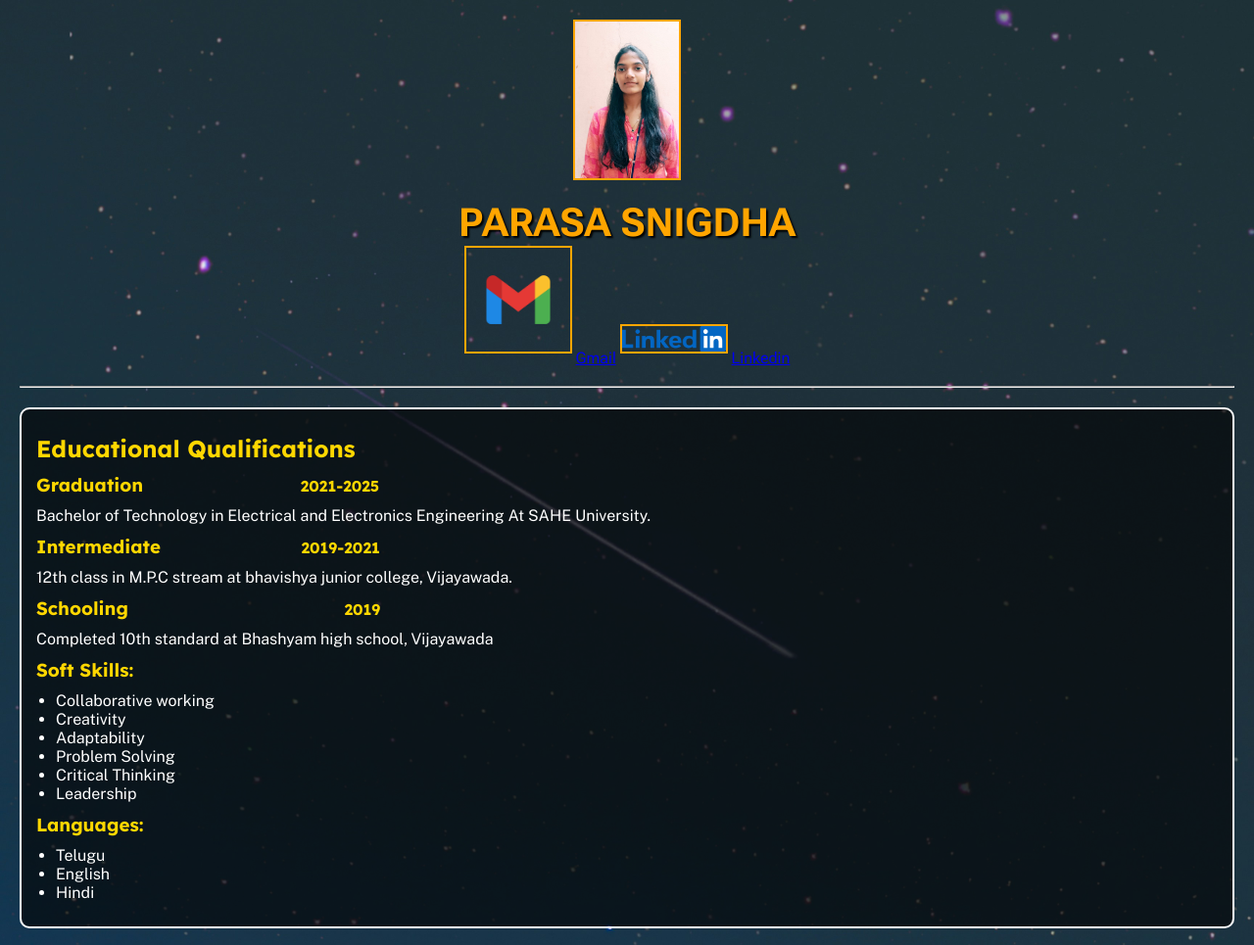
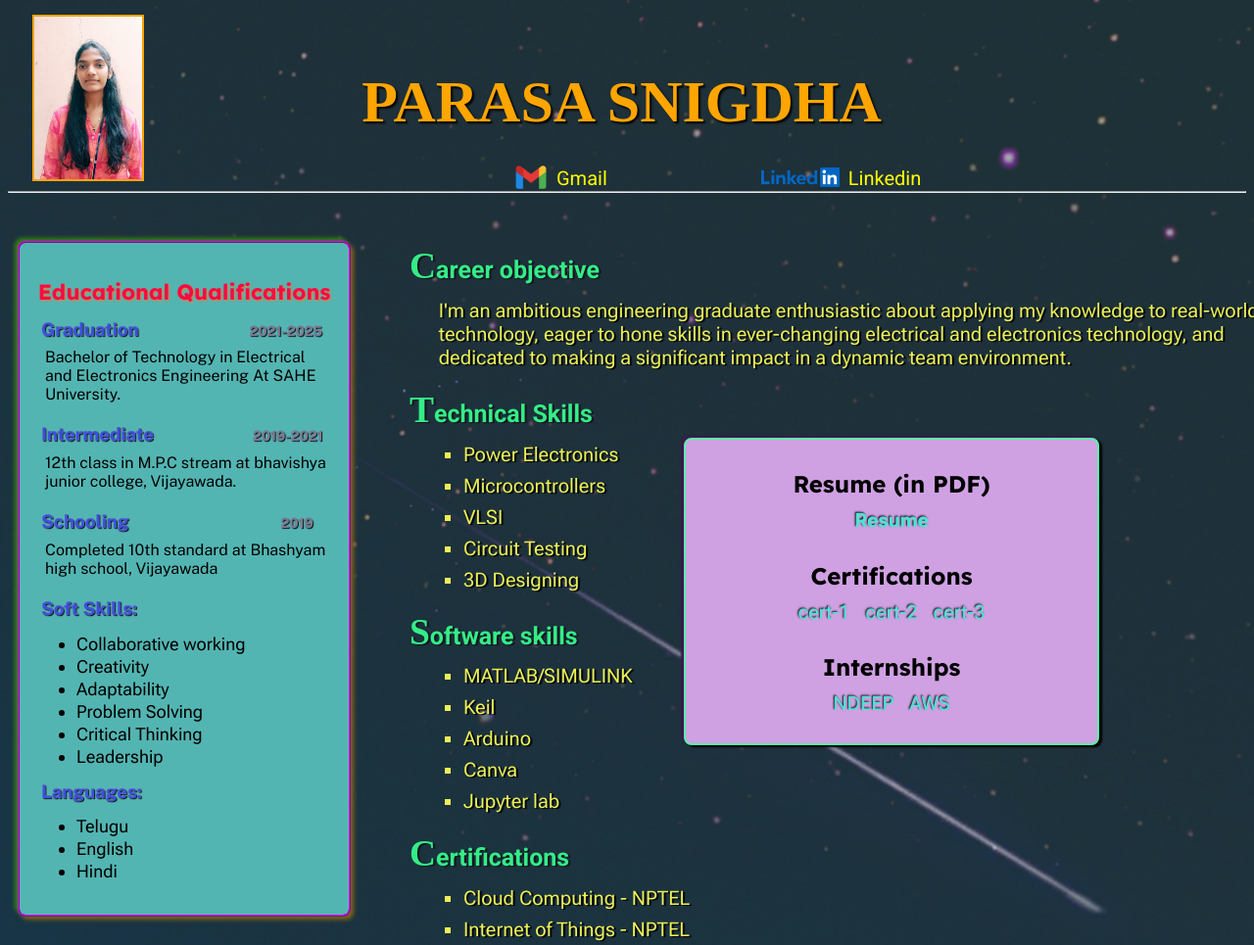
Before and after one commit to Raviraja061/Snigdha, a plain HTML site: page index.html in a window 1280 px wide. Shown: the top 965 px of the page at 98% size. Drawn offline with nearby package versions, Linux system fonts and the light colour scheme; a web font is replaced by a local one.

Commit message:
Update style.css

```diff
--- a/style.css
+++ b/style.css
@@ -1,117 +1,310 @@
-* {
-  box-sizing: border-box;
-  margin: 0;
-  padding: 0;
+#head1{
+margin-top: 50px;
+margin-right: 150px;
+font-family: "roboto-flex";
+color: orange;
+text-shadow: 2px 2px 2px black;
+font-size: 60;
+position: relative;
+top: 20px;
 }
-body {
-  font-family: 'Roboto Flex', sans-serif;
-  background-image: url('4.jpg');
-  background-size: cover;
-  background-repeat: no-repeat;
-  background-attachment: fixed;
-  padding: 20px;
-  color: #fff;
+#gmailp{
+position: relative;
+left: 370px;
+top: -3px;
+border: none;
 }
-header {
-  text-align: center;
-  margin-bottom: 20px;
+#gmail{
+font-size: 20;
+font-family: roboto;
+position: relative;
+bottom: 20px;
+left:367px;
+color: yellow;
+text-decoration: none;
 }
-header img {
-  width: 110px;
-  border: 2px solid orange;
-  margin-bottom: 10px;
+#gmail:hover{
+color: green;
 }
-#head1 {
-  color: orange;
-  text-shadow: 2px 2px 2px black;
-  font-size: 2.5rem;
-  margin-top: 10px;
+#gmail:active{
+color:blue;
 }
-.contact-links {
-  margin-top: 10px;
+#gmail: visited{
+color: purple;
 }
-.contact-links a {
-  color: yellow;
-  margin: 0 10px;
-  text-decoration: none;
-  font-size: 1rem;
+#linkedinp{
+position: relative;
+left: 520px;
+bottom: 18px;
+border: none;
 }
-.contact-links img {
-  vertical-align: middle;
-  width: 40px;
+#linkedin{
+font-family: roboto;
+font-size: 20px;
+position: relative;
+bottom: 20px;
+left:525px;
+color: yellow;
+text-decoration: none;
 }
-.main-content {
-  display: flex;
-  flex-wrap: wrap;
-  gap: 20px;
-  margin-top: 20px;
+#linkedin:hover{
+color: green;
 }
-.leftie, .rightie {
-  flex: 1 1 300px;
-  padding: 15px;
-  border-radius: 10px;
-  background: rgba(0, 0, 0, 0.6);
-  border: 2px solid #fff;
+#linkedin:active{
+color:blue;
 }
-h2, h3 {
-  font-family: 'Lexend', sans-serif;
-  margin: 10px 0;
-  color: #ffd700;
+#linkedin: visited{
+color: purple;
 }
-p, ul, pre {
-  font-family: 'Public Sans', sans-serif;
-  font-size: 1rem;
-  margin: 10px 0;
+.rightie{
+float:right;
+margin-right: 150px;
+margin-top: 50px;
+border-radius: 8px;
+height:290px;
+width:400px;
+border: 2px solid rgb(93, 245, 169);
+box-shadow: 3px 2px 2px black, -3px -2px 2px rgb(62, 25, 79);
+text-align:center;
+padding: 10px;
+background-color: rgb(207, 161, 227);
 }
-ul {
-  padding-left: 20px;
+.rightie .rhead{
+font-family: lexend;
 }
-.headings, .sheadings {
-  font-size: 1.5rem;
-  color: #34ed87;
-  margin-top: 30px;
-  text-shadow: 1px 1px 2px black;
+.rightie a{
+font-size:20px;
+text-decoration:none;
+position: relative;
+bottom: 10px;
+padding: 6px;
+color: rgb(69, 230, 211);
+font-family: "roboto flex";
+text-shadow: 0.5px 0.5px 1px rgb(207, 161, 227),-1px -1px 2px black;
 }
-.subheadings {
-  font-size: 1.2rem;
-  color: #f7744f;
-  margin-top: 15px;
+.rightie:hover{
+background-color: rgb(192, 115, 240);
 }
-.paragraphs, .sparagraphs, .spara, .mpara, .sppara {
-  font-size: 1rem;
-  color: #ebf056;
-  text-shadow: 1px 1px 2px black;
+.rightie a:hover{
+color:rgb(2, 250, 131);
 }
-.signature {
-  text-align: right;
-  margin-top: 20px;
+.leftie{
+height: 650px;
+width: 300px;
+float: left;
+padding: 18px;
+margin-top:-4px;
+margin-left: 10px;
+background-color: rgb(83, 181, 178);
+box-shadow: 3px 3px 4px rgb(130, 101, 22), -3px -3px 4px rgb(53, 130, 22);
+border-radius: 8px;
+border: 2.5px ridge rgb(206, 9, 232);
 }
-.signature img {
-  width: 150px;
-  height: auto;
+.leftie:hover{
+padding: 24px;
+background-color:rgb(121, 242, 194);
 }
-.signature h2 {
-  font-size: 1.2rem;
-  margin-top: 5px;
+.leftie h2{
+font-family: lexend;
+font-size: 22px;
+text-align: center;
+color: rgb(245, 12, 67);
+text-shadow: 1px 1px 2px rgb(250, 117, 50);
 }
-@media (max-width: 768px) {
-  #head1 {
-    font-size: 1.8rem;
-  }
-  .contact-links a {
-    font-size: 0.9rem;
-  }
-  .main-content {
-    flex-direction: column;
-  }
-  .leftie, .rightie {
-    width: 100%;
-    margin: 0 auto;
-  }
-  .headings, .sheadings {
-    font-size: 1.3rem;
-  }
-  pre, .paragraphs, .sparagraphs, .spara, .mpara, .sppara {
-    font-size: 0.95rem;
-  }
+.leftie h3{
+font-family: "public sans";
+margin-top: -6px;
+margin-left: 4px;
+color: rgb(57, 79, 227);
+-webkit-text-stroke: 0.4px rgb(110, 115, 186);
+text-shadow: 1px 1px 1px black;
 }
+.leftie p{
+font-family: "public sans";
+font-size: 16px;
+margin-left: 8px;
+position: relative;
+bottom: 10px;
+}
+.leftie h3:hover{
+color:rgb(238, 182, 242);
+}
+.leftie li{
+font-family: "Roboto flex";
+margin-top: 2px;
+position: relative;
+bottom: 4px;
+font-size: 18px;
+}
+#line{
+position: relative;
+bottom: 45px;
+}
+.leftie .dates{
+font-size: 14px;
+color:grey;
+}
+.leftie .dates:hover{
+color: rgb(255, 56, 172);
+}
+.headings{
+margin-top: 5px;
+margin-left: 410px;
+font-family: roboto;
+color: rgb(52, 237, 135);
+font-size: 25px;
+text-shadow: 2px 1px 1px rgb(20,20,29);
+}
+.headings::first-letter{
+font-size:1.5em;
+font-family: delius;
+color: rgb(52, 237, 135);
+}
+.subheadings{
+margin-top: -5px;
+margin-left: 430px;
+font-family: roboto;
+color: rgb(247, 116, 79);
+font-size: 22px;
+text-shadow: 2px 1px 1px rgb(20,20,29);
+}
+.subheadings::first-letter{
+font-size:29px;
+}
+.sparagraphs{
+margin-top: -10px;
+margin-left: 440px;
+font-family: roboto;
+color: rgb(235, 240, 86);
+font-size: 20px;
+text-shadow: 2px 1px 1px rgb(20,20,29);
+}
+.sparagraphs:hover{
+color:rgb(232, 189, 32);
+font-size: 1.28em;
+}
+.spara{
+position:relative;
+left: 300px;
+bottom: 155px;
+color: rgb(235, 240, 86);
+font-family: "roboto flex";
+margin-left: 425px;
+font-size: 20px;
+margin-top:-5px;
+text-shadow: 2px 1px 1px rgb(0,0,0);
+}
+.mpara{
+position:relative;
+left: 200px;
+bottom: 310px;
+color: rgb(235, 240, 86);
+font-family: "roboto flex";
+margin-left: 425px;
+font-size: 20px;
+margin-top:-5px;
+text-shadow: 2px 1px 1px rgb(0,0,0);
+}
+.spara:hover{
+color:rgb(232, 189, 32);
+font-size: 1.28em;
+}
+.mpara:hover{
+color:rgb(232, 189, 32);
+font-size: 1.28em;
+}
+.paragraphs{
+color: rgb(235, 240, 86);
+font-family: "roboto flex";
+margin-left: 425px;
+font-size: 20px;
+margin-top:-5px;
+text-shadow: 2px 1px 1px rgb(0,0,0);
+}
+.paragraphs:hover{
+color:rgb(232, 189, 32);
+font-size: 1.28em;
+}
+.names{
+max-width:200px;
+}
+option{
+color: rgb(72, 163, 76);
+}
+.mlist{
+color: rgb(235, 240, 86);
+font-family: "roboto flex";
+margin-left: 425px;
+font-size: 20px;
+margin-top:-5px;
+text-shadow: 2px 1px 1px rgb(0,0,0);
+list-style-type: square;
+}
+.mlist:hover{
+color:rgb(232, 189, 32);
+font-size: 1.28em;
+}
+.mlist li{
+margin-top:8px;
+max-width:700px;
+}
+label{
+font-size: 25;
+color: rgb(170, 196, 37);
+text-shadow: 2px 1px 1px rgb(0,0,0);
+}
+.sppara{
+color: rgb(235, 240, 86);
+font-family: "roboto flex";
+margin-left: 425px;
+font-size: 20px;
+text-shadow: 2px 1px 1px rgb(0,0,0);
+position: relative;
+bottom: 300px;
+}
+.sheadings{
+margin-top: 5px;
+margin-left: 410px;
+font-family: roboto;
+color: rgb(52, 237, 135);
+font-size: 25px;
+text-shadow: 2px 1px 1px rgb(20,20,29);
+position: relative;
+bottom: 290px;
+}
+.sheadings::first-letter{
+font-size:1.5em;
+font-family: delius;
+color: rgb(52, 237, 135);
+}
+#box{
+font-family:delius;
+width: 150;
+height: 150;
+background-color: white;
+box-shadow: 2px 2px 1px rgb(203,147,19);
+}
+#img1{
+float: left;
+margin-left: 25px;
+margin-top: -35px;
+border: 2px solid orange;
+}
+.signature{
+float: right;
+margin-right: 180px;
+border-radius: 80px;
+border: 2px
+padding: 10px;
+
+}
+.signature h2{
+position:relative;
+bottom:30px;
+left:25px;
+-webkit-text-stroke: 0.2px black;
+}
+body{
+background-image: url('4.jpg');
+background-size: cover;
+}
```
